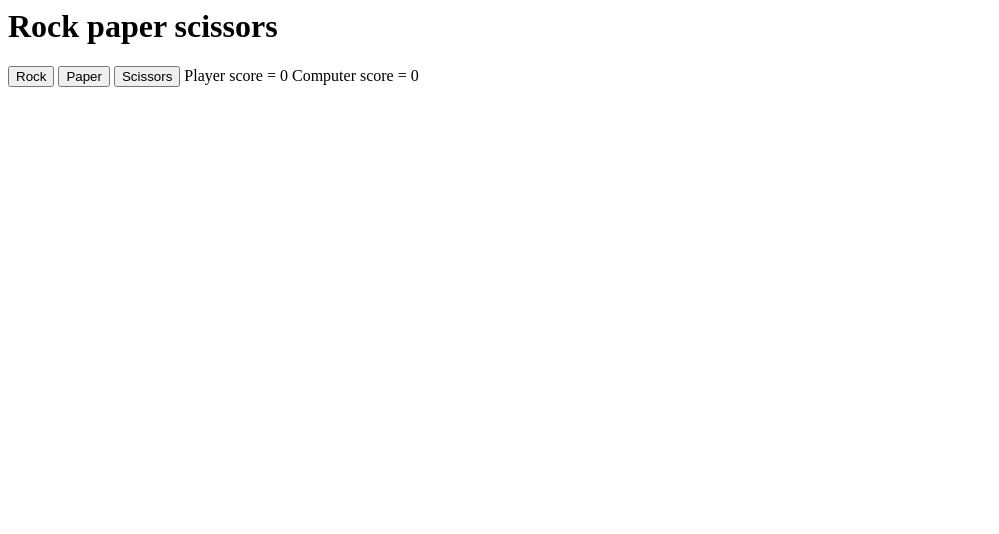
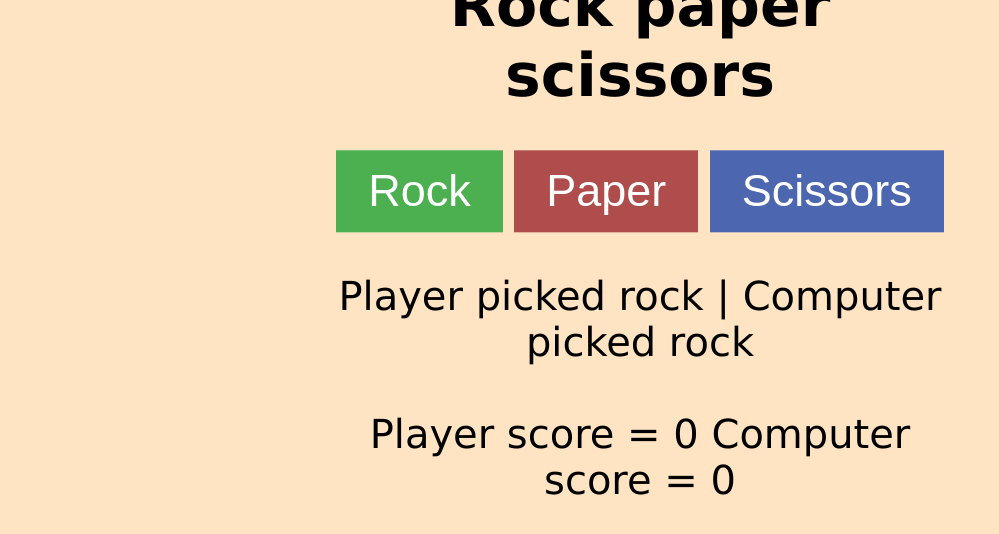
Before and after one commit to Asbjoern09/rock-paper-scissors, a plain HTML site: page rock-paper-scissors.html in a window 1280 px wide. Both pictures are taken after a click on the button "Rock". Shown: the whole page, without its empty margins (0-999 px from the left). Drawn offline with Linux system fonts and the light colour scheme.

Commit message:
Rock paper scissors is finalized

```diff
--- /dev/null
+++ b/RPSStyleSheet.css
@@ -0,0 +1,72 @@
+.buttonDiv{
+    text-align: center;
+    font-family:Verdana;
+}
+#rockButton{
+    background-color: #4CAF50; /* Green */
+  border: none;
+  color: white;
+  padding: 15px 32px;
+  text-align: center;
+  text-decoration: none;
+  display: inline-block;
+  font-size: 45px;
+}
+#paperButton{
+    background-color: #af4c4c; /* Green */
+  border: none;
+  color: white;
+  padding: 15px 32px;
+  text-align: center;
+  text-decoration: none;
+  display: inline-block;
+  font-size: 45px;
+}#scissorsButton{
+    background-color: #4c66af; /* Green */
+  border: none;
+  color: white;
+  padding: 15px 32px;
+  text-align: center;
+  text-decoration: none;
+  display: inline-block;
+  font-size: 45px;
+
+}
+.labelDiv{
+    font-family:Verdana;
+    font-size: 40px;
+    text-align: center;
+
+}
+#restartButton{
+    position: fixed;
+    left: 50%;
+    top: 120%;
+    transform: translate(-50%, -50%);
+    width: 40vw;
+    font-size: 36px;
+    background-color: #af4ca7; /* Green */
+    border: none;
+    color: white;
+    padding: 15px 32px;
+    text-align: center;
+    text-decoration: none;
+    display: inline-block;
+    font-size: 45px;
+}
+#sitePositionDiv{
+    position: fixed;
+    left: 50%;
+    top: 30%;
+    transform: translate(-50%, -50%);
+    width: 50vw;
+    font-size: 36px;
+}
+#HTML{
+    background-color:bisque
+}
+h1{
+    text-align: center;
+    font-family:Verdana;
+    font-size: 60px;
+}
--- a/javascript.js
+++ b/javascript.js
@@ -33,6 +33,7 @@ function playRound(playerSelection, computerSelection){
         console.log("Input did not match any expected input")
 
     }
+    document.getElementById('computerAndPlayerPicks').innerHTML = 'Player picked ' + playerSelection + " | Computer picked " + computerSelection
     document.getElementById('playerScoreHTML').innerHTML = 'Player score = ' + playerScore;
     document.getElementById('computerScoreHTML').innerHTML = 'Computer score = ' + computerScore;
 
--- a/rock-paper-scissors.html
+++ b/rock-paper-scissors.html
@@ -1,18 +1,30 @@
-<html>
+<div id="sitePositionDiv">
+<html id="HTML">
     <head>
         <title>rock paper scissors</title>
+        <link rel="stylesheet" href="RPSStylesheet.css">
     </head>
     <h1>Rock paper scissors</h1>
     <body>
-        <script src="javascript.js">
-
-        </script>
+        <script src="javascript.js"></script>
+        <div class ="buttonDiv">
         <button id = "rockButton" onclick = "playRound(playerselection = 'rock', computerSelection = getComputerChoice())">Rock</button>
         <button id = "paperButton" onclick = "playRound(playerselection = 'paper', computerSelection = getComputerChoice())">Paper</button>
         <button id = "scissorsButton" onclick = "playRound(playerselection = 'scissors', computerSelection = getComputerChoice())">Scissors</button>
+        <button id = "restartButton" onclick = "restartGame()" style="display: none;">Restart the game </button>
+        <br>
+        <br>
+    </div>
+    <div class = labelDiv>
+        <label id = "computerAndPlayerPicks"></label>
+        <br>
+        <br>
         <label id = "playerScoreHTML"></label>
         <label id = "computerScoreHTML"></label>
+        <br>
+        <br>
         <label id = "endMessage"></label>
-        <button id = "restartButton" onclick = "restartGame()" style="display: none;">Restart the game </button>
+    </div>
     </body>
 </html>
+</div>
```
